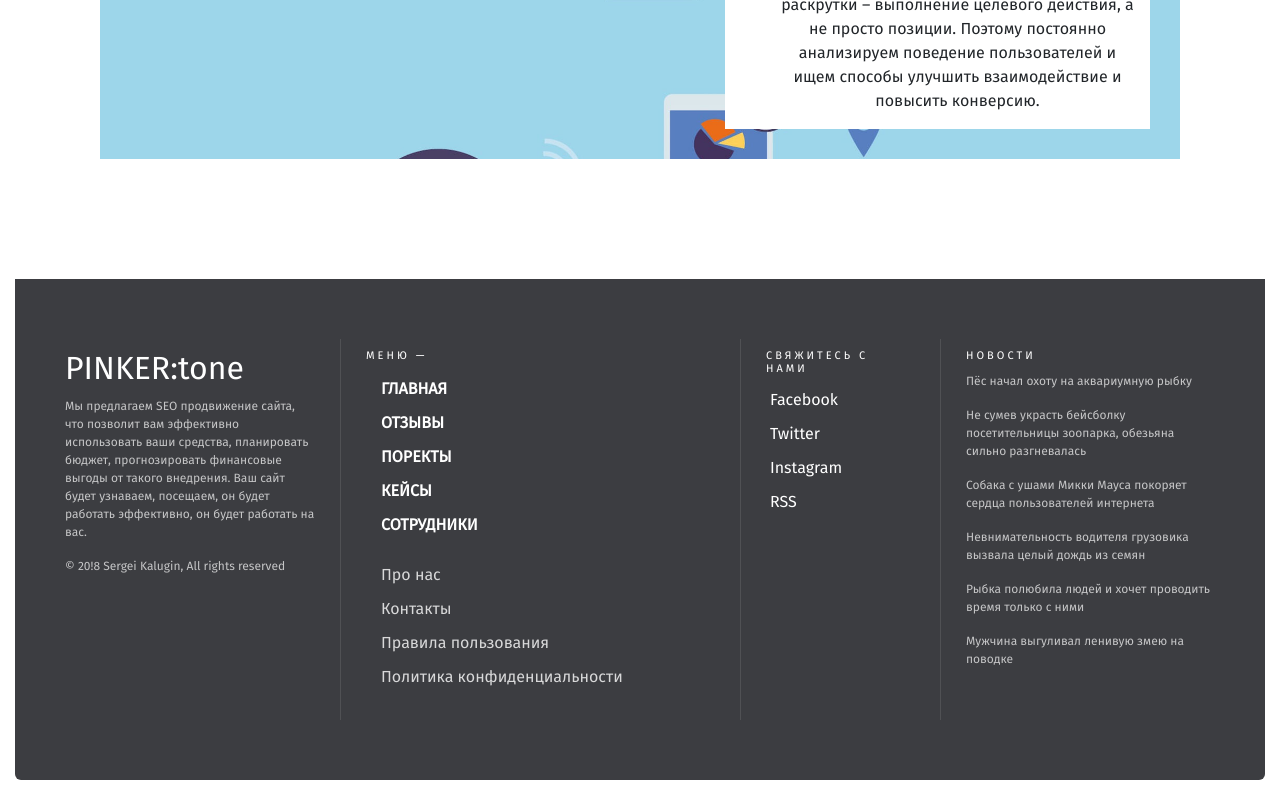
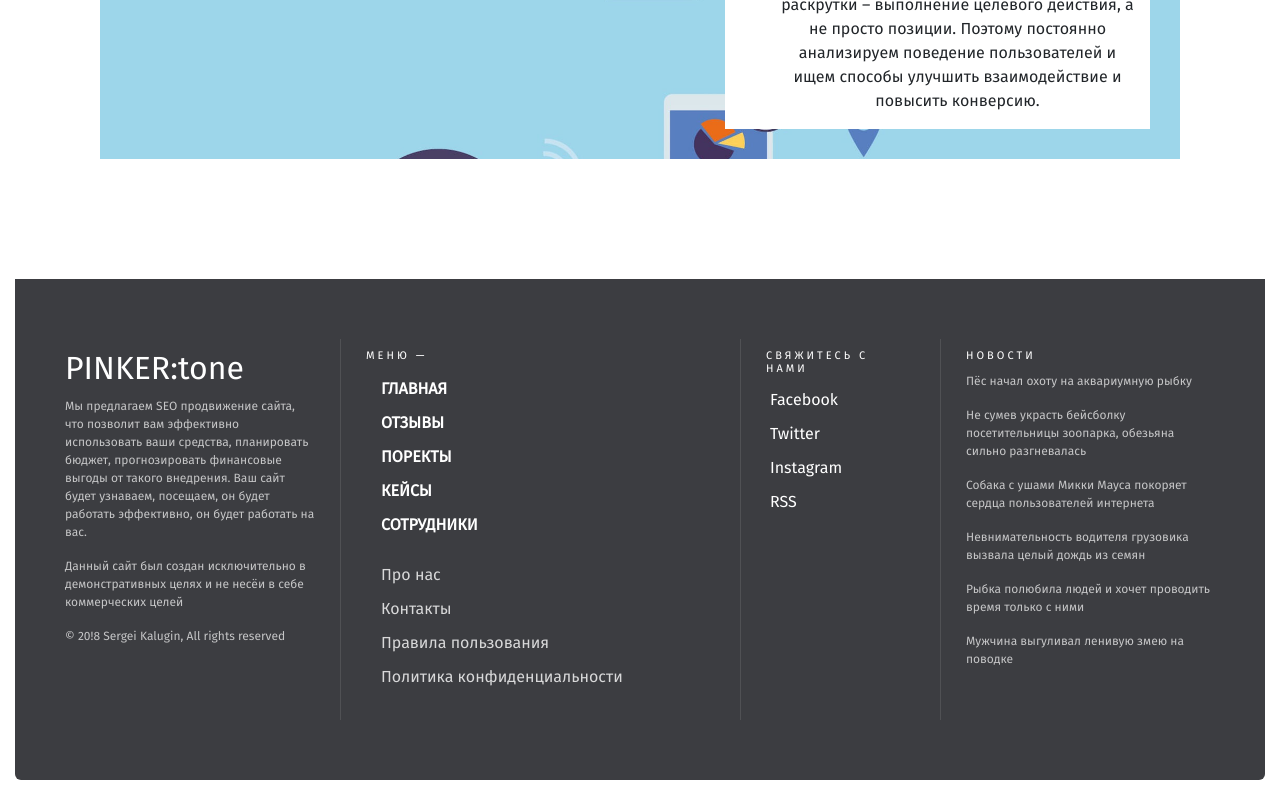
Before and after one commit to Umbrien/umbrien.github.io, a plain HTML site: page index.html in a window 1280 px wide. Shown: the part 5420-6220 px from the top of the page. Drawn offline with nearby package versions, Linux system fonts and the light colour scheme; a script that the page names is missing.

Commit message:
Added explanation

```diff
--- a/index.html
+++ b/index.html
@@ -368,6 +368,7 @@
 			<div class="col-md-3 footer-brand animated fadeInLeft">
 				<h2>PINKER:tone</h2>
 				<p>Мы предлагаем SEO продвижение сайта, что позволит вам эффективно использовать ваши средства, планировать бюджет, прогнозировать финансовые выгоды от такого внедрения. Ваш сайт будет узнаваем, посещаем, он будет работать эффективно, он будет работать на вас.</p>
+				<p>Данный сайт был создан исключительно в демонстративных целях и не несёи в себе коммерческих целей</p>
 				<p>© 20!8 Sergei Kalugin, All rights reserved</p>
 			</div>
 			<div class="col-md-4 footer-nav animated fadeInUp">
```
